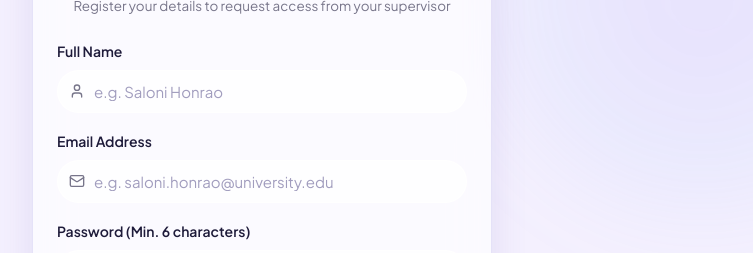
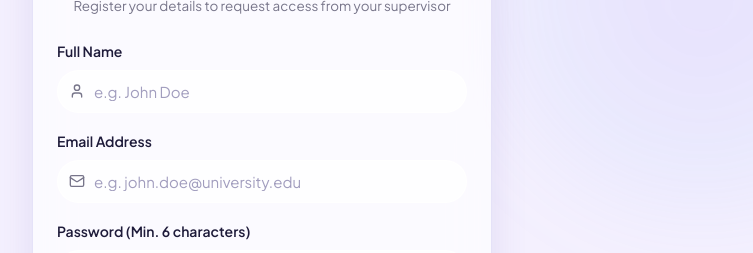
Before and after one commit to madhurasathe02/internhub, a React (Vite) app: page /register in a window 1280 px wide. Shown: the part 203-456 px from the top of the page, without its empty margins (378-1131 px from the left). Built offline with nearby package versions, Linux system fonts and the light colour scheme; no server answers; the database is empty.

Commit message:
placeholder

```diff
--- a/src/components/AuthModal.jsx
+++ b/src/components/AuthModal.jsx
@@ -78,7 +78,7 @@ export default function AuthModal({ isOpen, onClose, onLoginSuccess }) {
               <input
                 type="text"
                 className="form-input"
-                placeholder="e.g. Saloni Honrao"
+                placeholder="e.g. John Doe"
                 value={name}
                 onChange={(e) => setName(e.target.value)}
                 required
--- a/src/components/AuthPage.jsx
+++ b/src/components/AuthPage.jsx
@@ -380,7 +380,7 @@ export default function AuthPage({ initialMode = 'login' }) {
                 <input
                   type="text"
                   className="form-input"
-                  placeholder="e.g. Saloni Honrao"
+                  placeholder="e.g. John Doe"
                   value={name}
                   onChange={(e) => setName(e.target.value)}
                   style={{ paddingLeft: '36px' }}
@@ -396,7 +396,7 @@ export default function AuthPage({ initialMode = 'login' }) {
                 <input
                   type="email"
                   className="form-input"
-                  placeholder="e.g. saloni.honrao@university.edu"
+                  placeholder="e.g. john.doe@university.edu"
                   value={email}
                   onChange={(e) => setEmail(e.target.value)}
                   style={{ paddingLeft: '36px' }}
```
